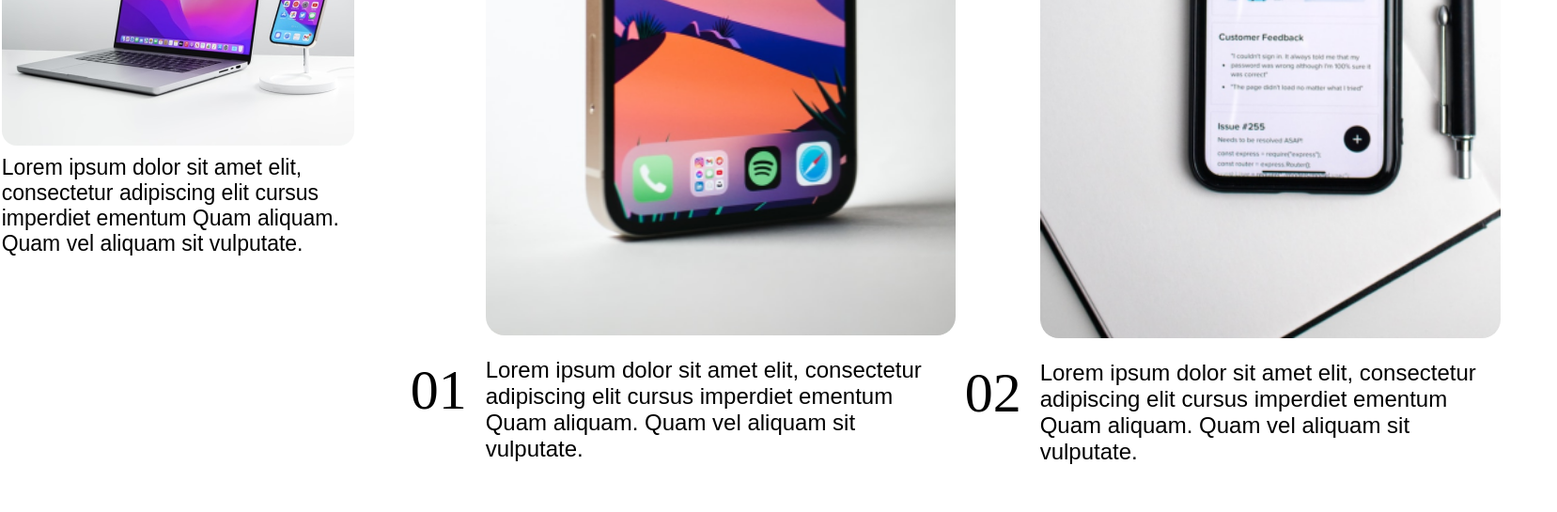
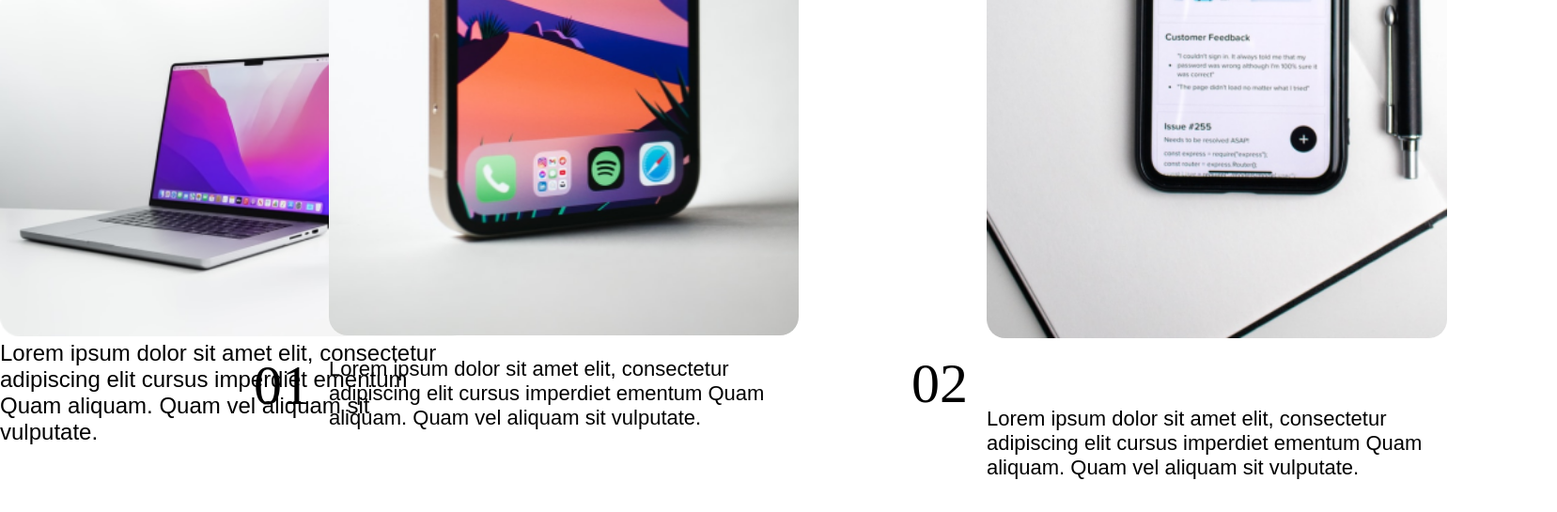
Before and after one commit to darman-prog/LandingPages, a plain HTML site: page index.html in a window 1280 px wide. Shown: the part 504-1049 px from the top of the page at 94% size, 1657 px wide, since content can reach past the window. After the commit the page ends 1015 px from the top, so only its background shows below. Drawn offline with Linux system fonts and the light colour scheme.

Commit message:
feat: :construction: progreso
recordatorio:terminar para mañana diego

CONTINUE

```diff
--- a/css/style.css
+++ b/css/style.css
@@ -15,7 +15,7 @@ body{
    "parrafo1 . . . ."
    "title2 . . . . "
    "imagen2 . . . . "
-   "parrafo2 . . . ."
+   "sub1 . parrafo2 . . "
    "title3 . . . . "
    "imagen3 . . . . "
    "sub2 . parrafo3 . . "
@@ -29,35 +29,24 @@ body{
     font-weight:  -90%;
     grid-area: title1;
     position: relative;
-    top: 50px;
     font-size: 70px;
     font-weight: 100;
-
 }
-.imagen0,
+.title1,
 .parrafo1,
-.title1{
-    position: relative;
-    right:  ,-50px;
-}
 .imagen0{
     position: relative;
-    top: 380px;
-    display: grid;
-    left: -290px;
+    top: 250px;
+    width: 500px;
+
 }
 
 .title2{
     grid-area: title2;
     position: relative;
-
-
 }
 .title3{
-
     position: relative;
-    top: 50px;
-    left: -50px;
     font-weight: 100;
     grid-area: title3;
     font-size: 23px
@@ -65,13 +54,9 @@ body{
 
 }
 .parrafo1{
-    grid-area: parrafo3;
-    position: relative;
-    top: 390px;
-    left: -290px;
-    font-size: 23px;
-    width: -200px;
+    grid-area: parrafo1;
     font-family:Arial, Helvetica, sans-serif;
+    font-size: 24px;
 }
 
 .sub1,
@@ -92,28 +77,33 @@ body{
 
 }
 .parrafo2{
-    font-size: 24px;
+    font-size: 22px;
     width: -60px;
     top:0px;
     font-family:Arial, Helvetica, sans-serif;
 }
 .parrafo3{
-    font-size: 24px;    font-family:Arial, Helvetica, sans-serif;
+    font-size: 22px;
+    font-family:Arial, Helvetica, sans-serif;
     position: relative;
+    width: -60px;
+    top:0px;
+
 
 }
 
-
+.title3,
 .parrafo3,
 .imagen2{
     position: relative;
     border-radius: 20px;
-    left: -60px;
+    left: 50px;
+    top: 50px;
 
 }
 .imagen2{
+    top: 50px;
     width: 490px;
-    top: 50px;
 }
 .sub1{
     display: flex;
@@ -121,15 +111,13 @@ body{
     position: relative;
     left: -230px;
     font-size: 60px;
-    top: 70px;
+    top: 65px;
 
 }
 .sub2{
-    display: flex;
-    flex-direction: column;
+    font-size: 60px;
+    background: var(#ebe5e59d);
     position: relative;
-    left: -140px;
-    font-size: 60px;
-    top: 70px;
-    background: var(#ebe5e59d);
+    top: 60px;
+    left: -30px;
 }
--- a/index.html
+++ b/index.html
@@ -8,9 +8,8 @@
 </head>
 <body>
     <div class="banner"></div>
-    <h1 class="title1">Your Creative Design Collection</h1>
     <div>
-
+        <h1 class="title1">Your Creative Design Collection</h1>
         <img class="imagen0" src="storage/img/image.png">
         <p class="parrafo1">Lorem ipsum dolor sit amet elit, consectetur adipiscing elit cursus imperdiet ementum Quam aliquam. Quam vel aliquam sit vulputate.</p>
     </div>
```
